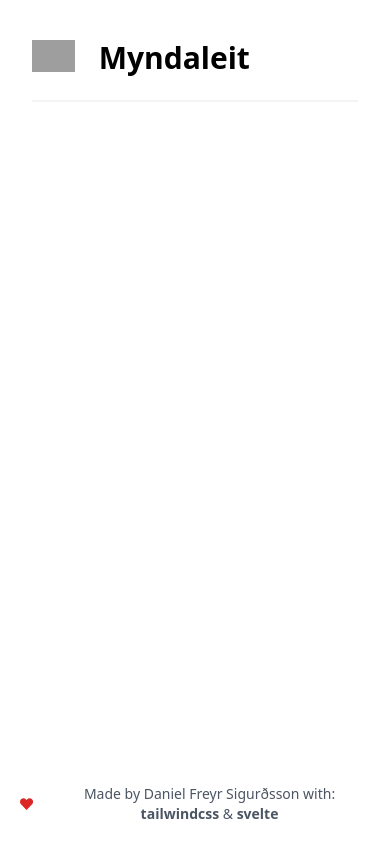
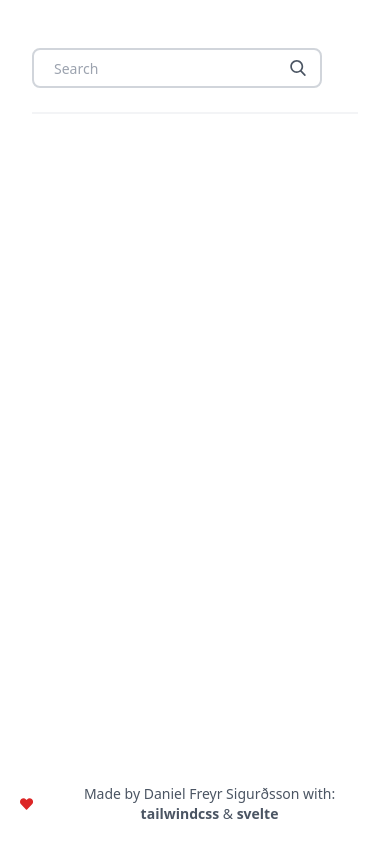
Before and after one commit to danielbotn/googleCustomSearch, a Svelte app: page / in a window 390 px wide. Built offline with nearby package versions, Linux system fonts and the light colour scheme; grey boxes are pictures that could not be loaded.

Commit message:
💄 Mobile UI changes and refactoring

```diff
--- a/src/components/Navbar/Navbar.svelte
+++ b/src/components/Navbar/Navbar.svelte
@@ -1,18 +1,28 @@
 <script lang="ts">
  import Searchbar from '../Searchbar/Searchbar.svelte';
+ import { googleImageData } from '../../store/store'
+
+ const clearState = () => {
+  googleImageData.set(null);
+ }
 </script>
 
 <div class="relative bg-white">
   <div class="max-w-7xl mx-auto px-4 sm:px-6">
     <div class="flex justify-between items-center border-b-2 border-gray-100 py-6 md:justify-start md:space-x-10">
-      <div class="flex justify-start lg:w-0 lg:flex-1">
-        <a href="/">
-          <span class="sr-only">Google Api</span>
-          <img class="h-8 w-auto sm:h-10" src="https://avatars0.githubusercontent.com/u/1342004?v=3&s=96" alt="">
-        </a>
-        <h1 class="text-3xl font-bold pl-6">Myndaleit</h1>
+      <div class="flex justify-start lg:w-0 lg:flex-1 hidden md:flex">
+        <span class="sr-only">Google Api</span>
+        <img
+          class="h-8 w-auto sm:h-10"
+          src="https://avatars0.githubusercontent.com/u/1342004?v=3&s=96"
+          alt="google logo"
+          on:click={clearState}
+        />
+        <div class="invisible md:visible">
+          <h1 class="text-3xl font-bold pl-6">Myndaleit</h1>
+        </div>
       </div>
-      <div class="hidden md:flex items-center justify-end md:flex-1 lg:w-0">
+      <div class="md:flex items-center justify-end md:flex-1 lg:w-0">
         <Searchbar />
       </div>
     </div>
--- a/src/components/Searchbar/Searchbar.svelte
+++ b/src/components/Searchbar/Searchbar.svelte
@@ -12,7 +12,7 @@
       googleImageData.set(null);
     }
   }
-  const enter = (e): void => {
+  const enter = (e: any): void => {
     if (e.charCode === 13) {
       searchApi();
     }
@@ -20,8 +20,14 @@
 </script>
 
 <div class="pt-2 relative mx-auto text-gray-600">
-  <input class="border-2 border-gray-300 bg-white h-10 px-5 pr-16 rounded-lg text-sm focus:outline-none"
-    type="search" name="search" placeholder="Search" bind:value="{search}" on:keypress={enter}>
+  <input
+    class="border-2 border-gray-300 bg-white h-10 px-5 pr-16 rounded-lg text-sm focus:outline-none"
+    type="search"
+    name="search"
+    placeholder="Search"
+    bind:value="{search}"
+    on:keypress={enter}
+  />
   <button type="submit" class="absolute right-0 top-0 mt-5 mr-4" on:click={searchApi}>
     <svg class="text-gray-600 h-4 w-4 fill-current" xmlns="http://www.w3.org/2000/svg"
       xmlns:xlink="http://www.w3.org/1999/xlink" version="1.1" id="Capa_1" x="0px" y="0px"
```
